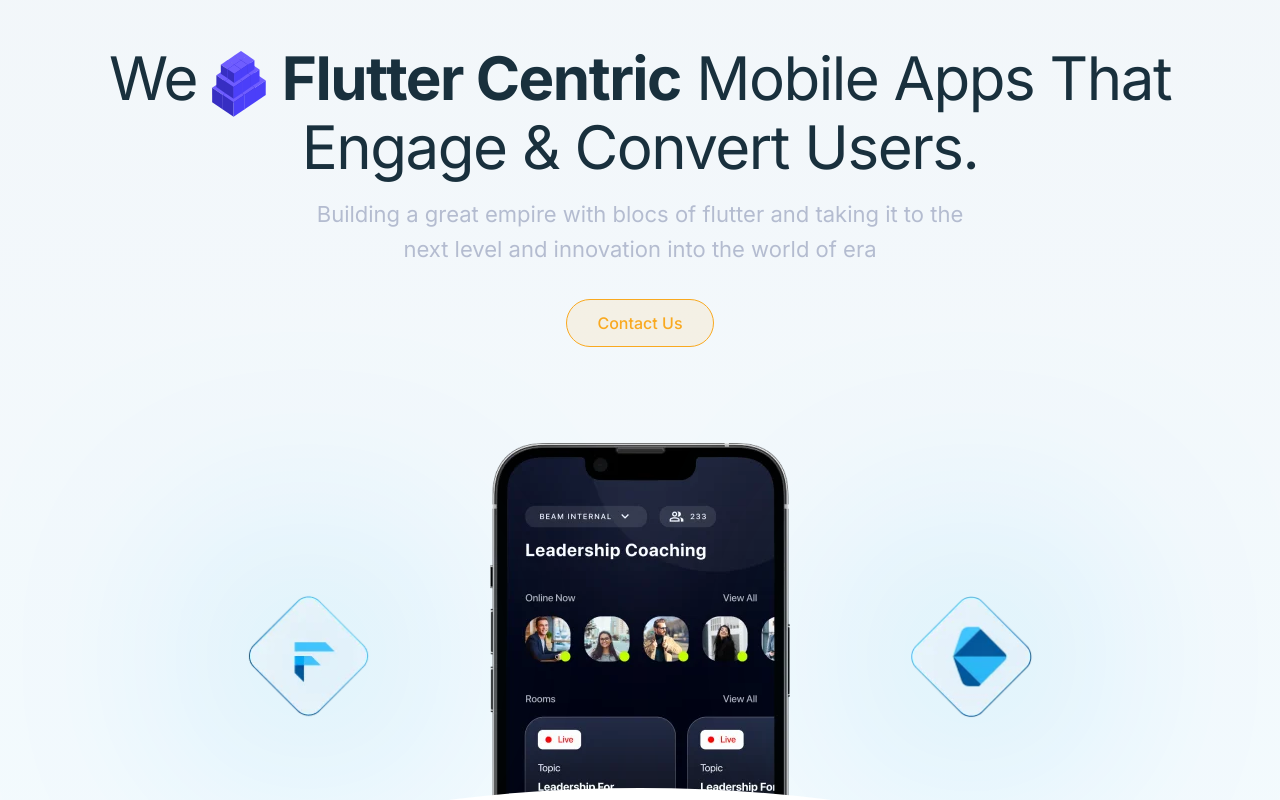
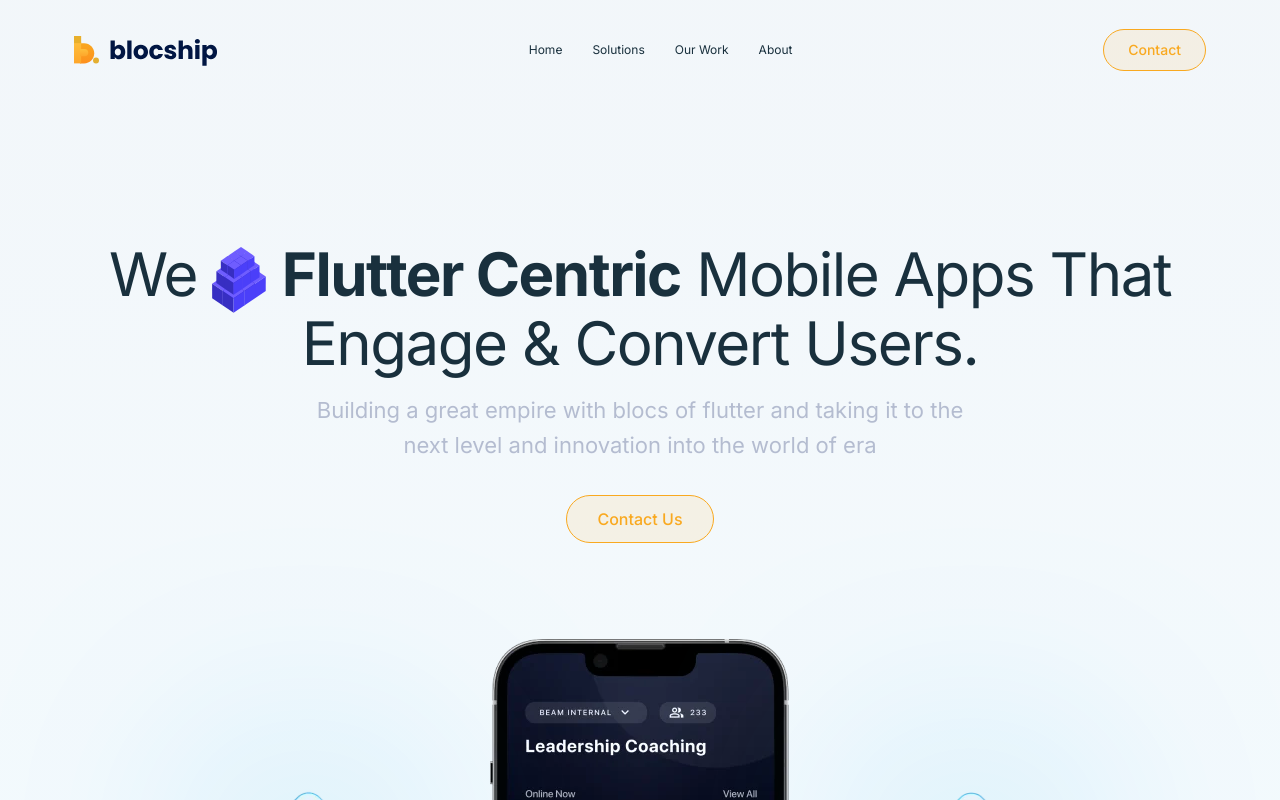
Before and after one commit to Blocship/landing-page, a Next.js app: page / in a window 1280 px wide. Shown: the top 800 px of the page. Built offline with nearby package versions, Linux system fonts and the light colour scheme.

Commit message:
desktop menu

```diff
--- a/components/sections/HeroArea.jsx
+++ b/components/sections/HeroArea.jsx
@@ -5,10 +5,14 @@ import FlutterIcon from '../../public/flutter-icon.webp';
 import DartIcon from '../../public/dart-icon.webp';
 import HeroPhone from '../../public/hero-phone.webp';
 import Image from 'next/image'
+import NavBar from './NavBar';
 
 export default function HeroArea() {
   return (
     <div id='hero-area' className='flex flex-col gap-24 px-5 bg-opacity-10 bg-gradient-to-t from-light-gradient/5 to-dark-gradient/5'>
+
+      <NavBar/>
+
       <div className='flex flex-col items-center gap-10 lg:gap-8'>
         <div className='flex flex-col gap-4 md:gap-6 lg:gap-5'>
           <HeroHeading className='mt-12'>
--- /dev/null
+++ b/components/sections/NavBar.jsx
@@ -0,0 +1,107 @@
+import { Disclosure } from '@headlessui/react'
+import { Bars3Icon, XMarkIcon } from '@heroicons/react/24/outline'
+import Image from 'next/image'
+import Logo from '../../public/blocship-logo.svg'
+
+function classNames(...classes) {
+  return classes.filter(Boolean).join(' ')
+}
+
+export default function NavBar() {
+  return (
+    <Disclosure as="nav">
+      {({ open }) => (
+        <>
+          <div className="mx-auto max-w-[1212px] px-6 md:px-10 min-h-[100px] flex items-center w-full">
+            <div className="relative flex h-16 justify-between w-full">
+              <div className="flex flex-1 items-center md:justify-center sm:items-stretch sm:justify-start">
+                <div className="flex flex-shrink-0 items-center">
+                  <Image
+                    className="block w-[120px] md:w-[144px] h-auto"
+                    src={Logo}
+                    alt="Your Company"
+                  />
+                </div>
+                <div className="hidden sm:mx-auto sm:flex sm:gap-[30px]">
+                  <a
+                    href="#"
+                    className="inline-flex items-center text-xs font-normal"
+                  >
+                    Home
+                  </a>
+                  <a
+                    href="#"
+                    className="inline-flex items-center text-xs font-normal"
+                  >
+                    Solutions
+                  </a>
+                  <a
+                    href="#"
+                    className="inline-flex items-center text-xs font-normal"
+                  >
+                    Our Work
+                  </a>
+                  <a
+                    href="#"
+                    className="inline-flex items-center text-xs font-normal"
+                  >
+                    About
+                  </a>
+                </div>
+              </div>
+              <div className="hidden sm:flex items-center">
+                <button className='rounded-full border border-secondary text-secondary bg-secondary/10 px-[24px] py-[13px] text-sm font-medium leading-none'>
+                  Contact
+                </button>
+              </div>
+              <div className="flex items-center sm:hidden">
+                {/* Mobile menu button */}
+                <Disclosure.Button className="inline-flex items-center justify-center rounded-md p-2 text-gray-400 hover:bg-gray-100 hover:text-gray-500 focus:outline-none focus:ring-2 focus:ring-inset focus:ring-indigo-500">
+                  <span className="sr-only">Open main menu</span>
+                  {open ? (
+                    <XMarkIcon className="block h-6 w-6" aria-hidden="true" />
+                  ) : (
+                    <Bars3Icon className="block h-6 w-6" aria-hidden="true" />
+                  )}
+                </Disclosure.Button>
+              </div>
+            </div>
+          </div>
+
+          <Disclosure.Panel className="sm:hidden">
+            <div className="space-y-1 pb-4 pt-2">
+              <Disclosure.Button
+                as="a"
+                href="#"
+                className="block py-2 pl-3 pr-4 text-base font-medium text-gray-500 hover:border-gray-300 hover:bg-gray-50 hover:text-gray-700"
+              >
+                Home
+              </Disclosure.Button>
+              <Disclosure.Button
+                as="a"
+                href="#"
+                className="block py-2 pl-3 pr-4 text-base font-medium text-gray-500 hover:border-gray-300 hover:bg-gray-50 hover:text-gray-700"
+              >
+                Solutions
+              </Disclosure.Button>
+              <Disclosure.Button
+                as="a"
+                href="#"
+                className="block py-2 pl-3 pr-4 text-base font-medium text-gray-500 hover:border-gray-300 hover:bg-gray-50 hover:text-gray-700"
+              >
+                Our Work
+              </Disclosure.Button>
+              <Disclosure.Button
+                as="a"
+                href="#"
+                className="block border-indigo-500 bg-indigo-50 py-2 pl-3 pr-4 text-base font-medium text-indigo-700"
+              >
+                About
+              </Disclosure.Button>
+            </div>
+          </Disclosure.Panel>
+        </>
+      )}
+    </Disclosure>
+  )
+}
```
